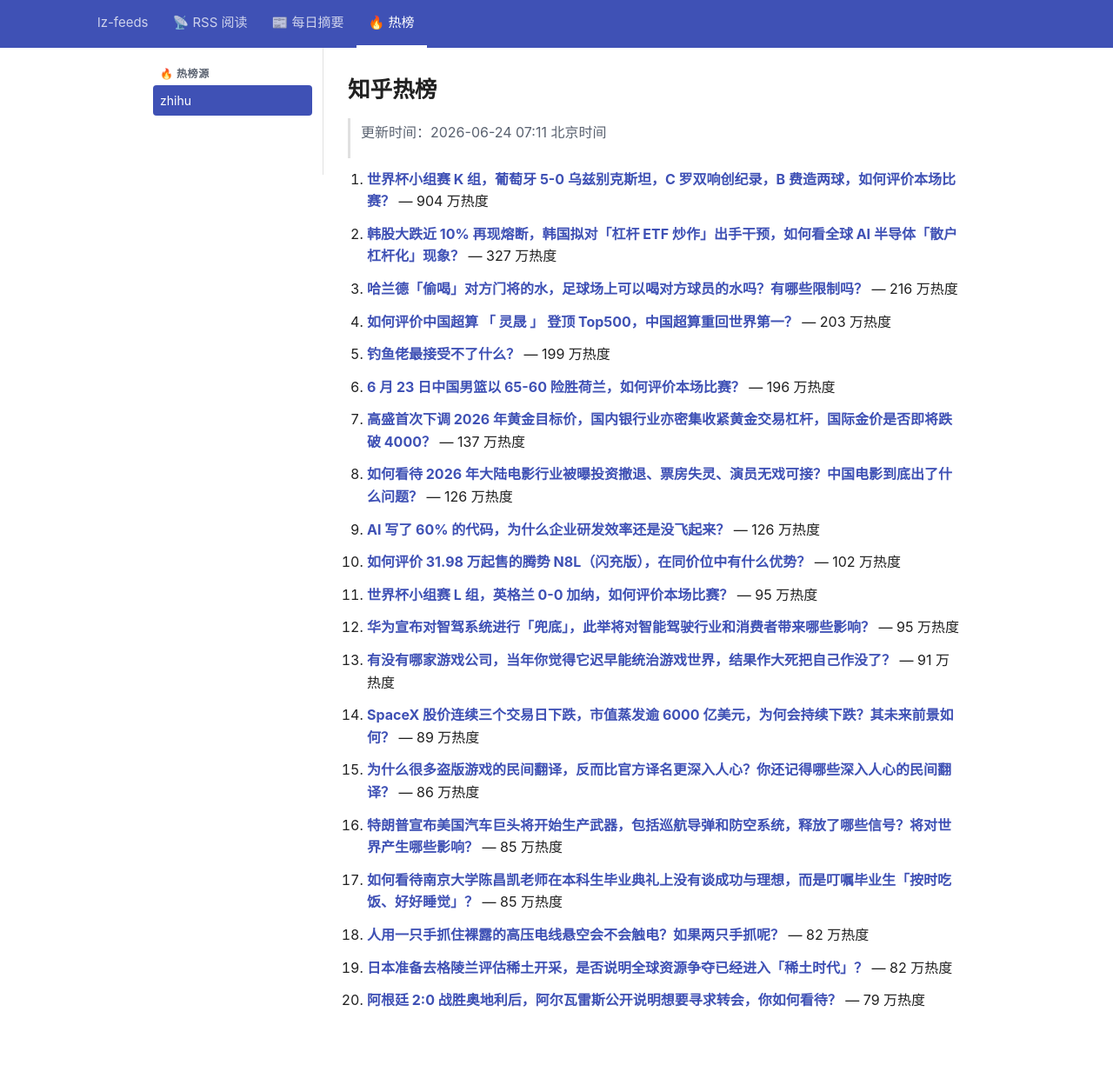
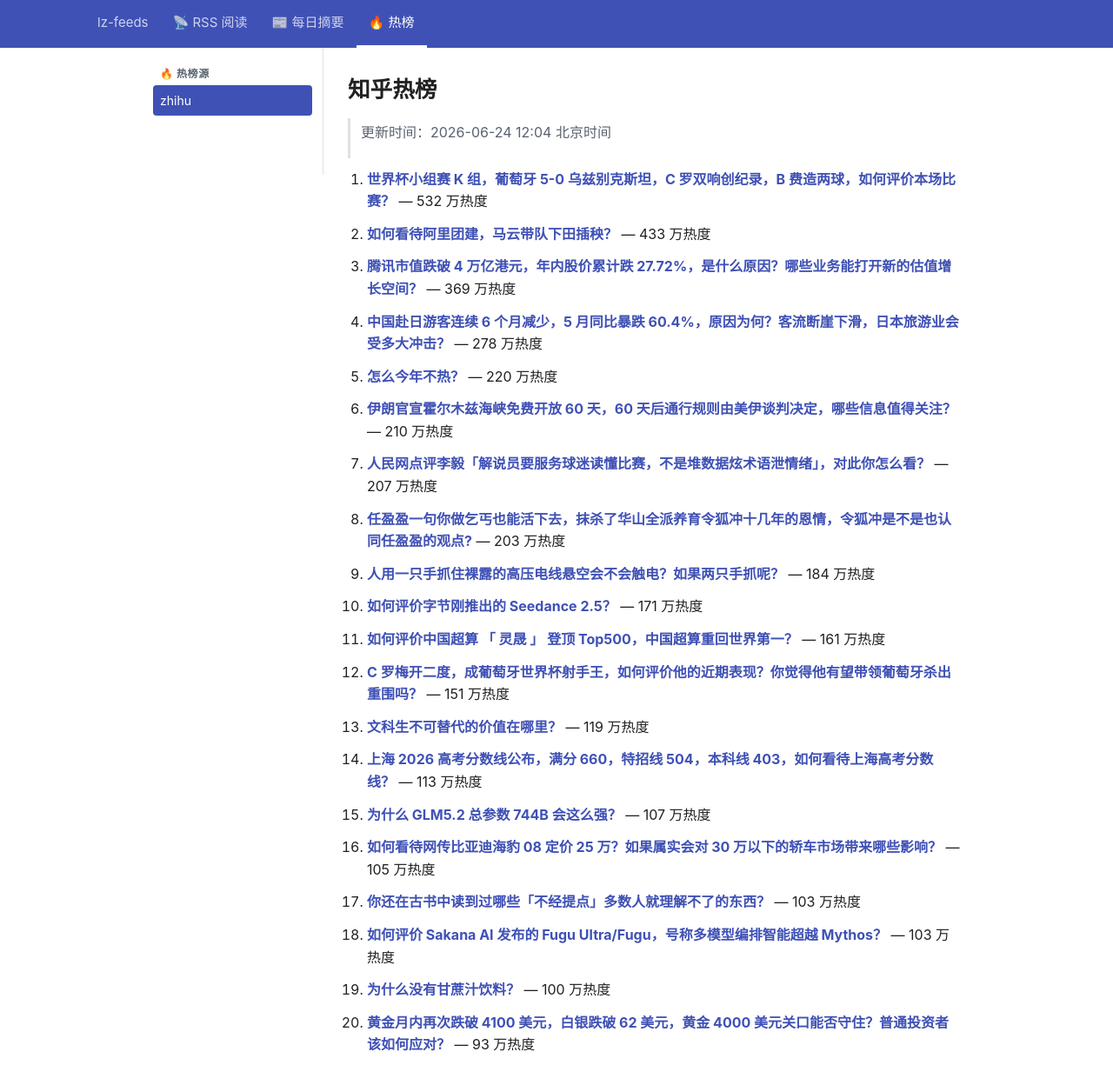
Before and after one commit to lizhang0101/lz-feeds, a Jekyll site: the page built from _hotlist/zhihu.md, in a window 1280 px wide and 1279 px high. Shown: the top 1248 px of the window at 87% size. Built offline with Jekyll 4.4.1, drawn with Linux system fonts in a browser that asks for light colours.

Commit message:
hotlist: 2026-06-24T04:04Z

```diff
--- a/_hotlist/zhihu.md
+++ b/_hotlist/zhihu.md
@@ -1,48 +1,48 @@
 ---
-updated: 2026-06-24 07:11 北京时间
+updated: 2026-06-24 12:04 北京时间
 count: 20
 ---
 
 # 知乎热榜
 
-> 更新时间：2026-06-24 07:11 北京时间
+> 更新时间：2026-06-24 12:04 北京时间
 
-1. **[世界杯小组赛 K 组，葡萄牙 5-0 乌兹别克斯坦，C 罗双响创纪录，B 费造两球，如何评价本场比赛？](https://www.zhihu.com/question/2052725785111311031)** — 904 万热度
+1. **[世界杯小组赛 K 组，葡萄牙 5-0 乌兹别克斯坦，C 罗双响创纪录，B 费造两球，如何评价本场比赛？](https://www.zhihu.com/question/2052725785111311031)** — 532 万热度
 
-2. **[韩股大跌近 10% 再现熔断，韩国拟对「杠杆 ETF 炒作」出手干预，如何看全球 AI 半导体「散户杠杆化」现象？](https://www.zhihu.com/question/2052673340993811952)** — 327 万热度
+2. **[如何看待阿里团建，马云带队下田插秧？](https://www.zhihu.com/question/2052494985203921531)** — 433 万热度
 
-3. **[哈兰德「偷喝」对方门将的水，足球场上可以喝对方球员的水吗？有哪些限制吗？](https://www.zhihu.com/question/2052754291303998008)** — 216 万热度
+3. **[腾讯市值跌破 4 万亿港元，年内股价累计跌 27.72%，是什么原因？哪些业务能打开新的估值增长空间？](https://www.zhihu.com/question/2052712338256565845)** — 369 万热度
 
-4. **[如何评价中国超算 「 灵晟 」 登顶 Top500，中国超算重回世界第一？](https://www.zhihu.com/question/2032659692376343993)** — 203 万热度
+4. **[中国赴日游客连续 6 个月减少，5 月同比暴跌 60.4%，原因为何？客流断崖下滑，日本旅游业会受多大冲击？](https://www.zhihu.com/question/2052721837830935858)** — 278 万热度
 
-5. **[钓鱼佬最接受不了什么？](https://www.zhihu.com/question/1941154755620611466)** — 199 万热度
+5. **[怎么今年不热？](https://www.zhihu.com/question/2051554873020266000)** — 220 万热度
 
-6. **[6 月 23 日中国男篮以 65-60 险胜荷兰，如何评价本场比赛？](https://www.zhihu.com/question/2052761877902578596)** — 196 万热度
+6. **[伊朗官宣霍尔木兹海峡免费开放 60 天，60 天后通行规则由美伊谈判决定，哪些信息值得关注？](https://www.zhihu.com/question/2052882056875603762)** — 210 万热度
 
-7. **[高盛首次下调 2026 年黄金目标价，国内银行业亦密集收紧黄金交易杠杆，国际金价是否即将跌破 4000？](https://www.zhihu.com/question/2052707670289806571)** — 137 万热度
+7. **[人民网点评李毅「解说员要服务球迷读懂比赛，不是堆数据炫术语泄情绪」，对此你怎么看？](https://www.zhihu.com/question/2052801575043560695)** — 207 万热度
 
-8. **[如何看待 2026 年大陆电影行业被曝投资撤退、票房失灵、演员无戏可接？中国电影到底出了什么问题？](https://www.zhihu.com/question/2052111489327281889)** — 126 万热度
+8. **[任盈盈一句你做乞丐也能活下去，抹杀了华山全派养育令狐冲十几年的恩情，令狐冲是不是也认同任盈盈的观点?](https://www.zhihu.com/question/2050994416727371793)** — 203 万热度
 
-9. **[AI 写了 60% 的代码，为什么企业研发效率还是没飞起来？](https://www.zhihu.com/question/2051696278954946774)** — 126 万热度
+9. **[人用一只手抓住裸露的高压电线悬空会不会触电？如果两只手抓呢？](https://www.zhihu.com/question/30842233)** — 184 万热度
 
-10. **[如何评价 31.98 万起售的腾势 N8L（闪充版），在同价位中有什么优势？](https://www.zhihu.com/question/2052862101769696310)** — 102 万热度
+10. **[如何评价字节刚推出的 Seedance 2.5？](https://www.zhihu.com/question/2052734400673190128)** — 171 万热度
 
-11. **[世界杯小组赛 L 组，英格兰 0-0 加纳，如何评价本场比赛？](https://www.zhihu.com/question/2052726892273329148)** — 95 万热度
+11. **[如何评价中国超算 「 灵晟 」 登顶 Top500，中国超算重回世界第一？](https://www.zhihu.com/question/2032659692376343993)** — 161 万热度
 
-12. **[华为宣布对智驾系统进行「兜底」，此举将对智能驾驶行业和消费者带来哪些影响？](https://www.zhihu.com/question/2052658991981973630)** — 95 万热度
+12. **[C 罗梅开二度，成葡萄牙世界杯射手王，如何评价他的近期表现？你觉得他有望带领葡萄牙杀出重围吗？](https://www.zhihu.com/question/2053009986955867156)** — 151 万热度
 
-13. **[有没有哪家游戏公司，当年你觉得它迟早能统治游戏世界，结果作大死把自己作没了？](https://www.zhihu.com/question/2050625433683620276)** — 91 万热度
+13. **[文科生不可替代的价值在哪里？](https://www.zhihu.com/question/2052320604460781586)** — 119 万热度
 
-14. **[SpaceX 股价连续三个交易日下跌，市值蒸发逾 6000 亿美元，为何会持续下跌？其未来前景如何？](https://www.zhihu.com/question/2052610103719760554)** — 89 万热度
+14. **[上海 2026 高考分数线公布，满分 660，特招线 504，本科线 403，如何看待上海高考分数线？](https://www.zhihu.com/question/2052805504045248560)** — 113 万热度
 
-15. **[为什么很多盗版游戏的民间翻译，反而比官方译名更深入人心？你还记得哪些深入人心的民间翻译？](https://www.zhihu.com/question/2043732532957557193)** — 86 万热度
+15. **[为什么 GLM5.2 总参数 744B 会这么强？](https://www.zhihu.com/question/2051287975397537672)** — 107 万热度
 
-16. **[特朗普宣布美国汽车巨头将开始生产武器，包括巡航导弹和防空系统，释放了哪些信号？将对世界产生哪些影响？](https://www.zhihu.com/question/2052711074215081192)** — 85 万热度
+16. **[如何看待网传比亚迪海豹 08 定价 25 万？如果属实会对 30 万以下的轿车市场带来哪些影响？](https://www.zhihu.com/question/2052704788622602395)** — 105 万热度
 
-17. **[如何看待南京大学陈昌凯老师在本科生毕业典礼上没有谈成功与理想，而是叮嘱毕业生「按时吃饭、好好睡觉」？](https://www.zhihu.com/question/2052360231389066372)** — 85 万热度
+17. **[你还在古书中读到过哪些「不经提点」多数人就理解不了的东西？](https://www.zhihu.com/question/2050226377752892186)** — 103 万热度
 
-18. **[人用一只手抓住裸露的高压电线悬空会不会触电？如果两只手抓呢？](https://www.zhihu.com/question/30842233)** — 82 万热度
+18. **[如何评价 Sakana AI 发布的 Fugu Ultra/Fugu，号称多模型编排智能超越 Mythos？](https://www.zhihu.com/question/2052418588053594631)** — 103 万热度
 
-19. **[日本准备去格陵兰评估稀土开采，是否说明全球资源争夺已经进入「稀土时代」？](https://www.zhihu.com/question/2049458434265855778)** — 82 万热度
+19. **[为什么没有甘蔗汁饮料？](https://www.zhihu.com/question/265892600)** — 100 万热度
 
-20. **[阿根廷 2:0 战胜奥地利后，阿尔瓦雷斯公开说明想要寻求转会，你如何看待？](https://www.zhihu.com/question/2052717831503009721)** — 79 万热度
+20. **[黄金月内再次跌破 4100 美元，白银跌破 62 美元，黄金 4000 美元关口能否守住？普通投资者该如何应对？](https://www.zhihu.com/question/2052784601471493284)** — 93 万热度
```
